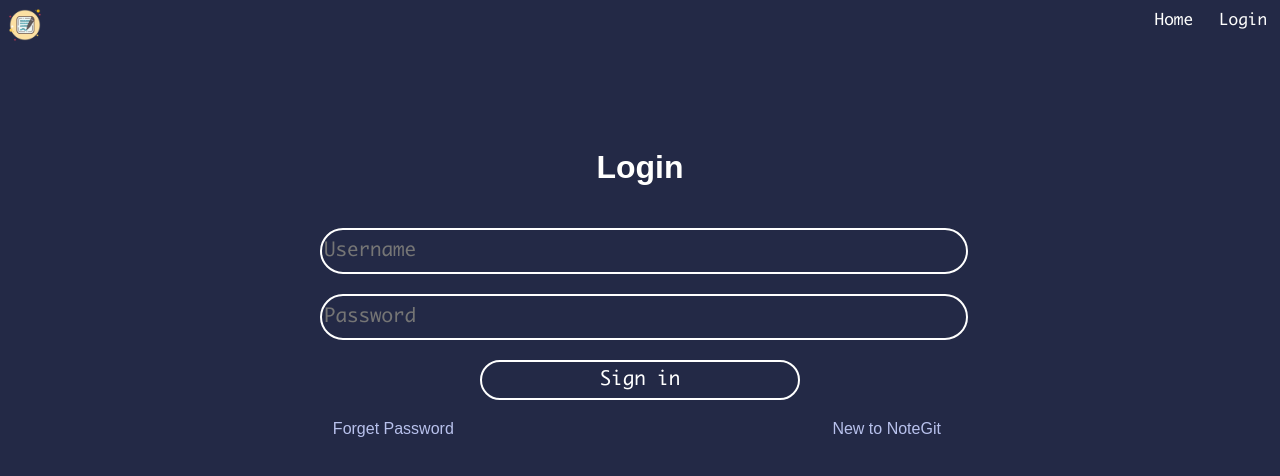
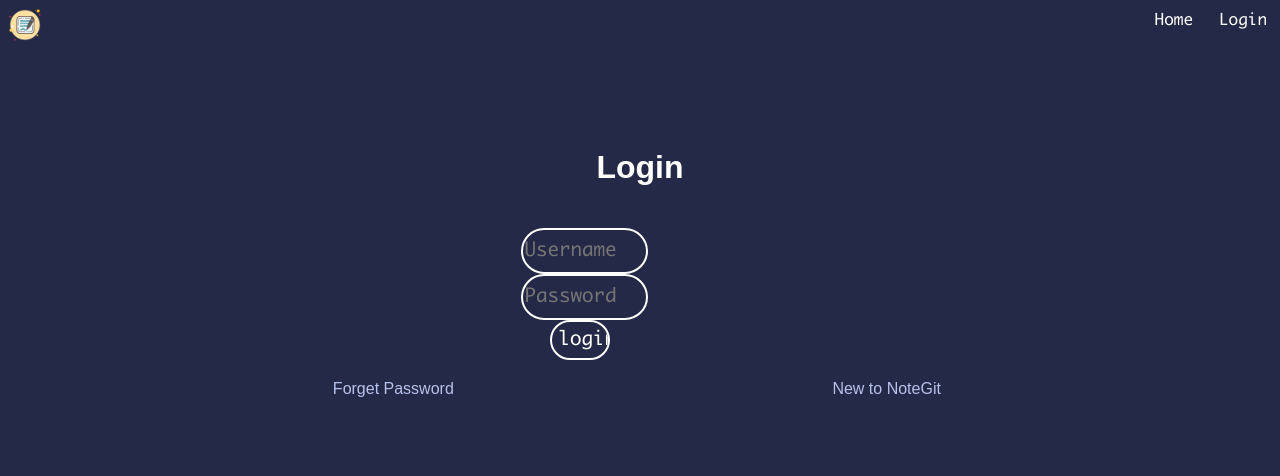
Before and after one commit to dipaashu/TNRP, a PHP site: page /login.php in a window 1280 px wide. Shown: the top 476 px of the page. Run offline with PHP 8.4, Linux system fonts and the light colour scheme; some web fonts are replaced.

Commit message:
login try

```diff
--- a/frontend/login.php
+++ b/frontend/login.php
@@ -1,3 +1,11 @@
+<?php
+    session_start();
+    if(isset($_SESSION['user'])){
+        header("Location: index.php");
+    }
+
+?>
+
 <!DOCTYPE html>
 <html>
     <head>
@@ -25,9 +33,32 @@
         <!-- login form  -->
         <div class="login">
             <h1>Login</h1>
-            <div class="input"><input type="text" placeholder="Username"></div>
-            <div class="input"><input type="password" placeholder="Password"></div>
-            <div class="input"><input type="submit" value="Sign in"></div>
+            <?php
+            if(isset($_POST["login"])){
+                $uname = $_POST["uname"];
+                $password = $_POST["password"];
+                require_once './db.php';
+                $sql = "SELECT * FROM signup WHERE uname = '$uname'";
+                $result = mysqli_query($conn, $sql);
+                $user = mysqli_fetch_array($result, MYSQLI_ASSOC);
+                if ($user) {
+                    if (password_verify($password, $user['password'])) {
+                        session_start();
+                        $_SESSION['user'] = $user;
+                        header("Location: home.php");
+                        die();
+                    }
+                        else echo "<div class='error' style='color:red;> Password is incorrect</div>";
+                    }
+                else echo "<div class='error' style='color:red;> Username is incorrect</div>";
+                }
+
+            ?>
+            <form action="login.php" method="post">
+                <div class="input"><input type="text" name="uname" placeholder="Username"></div>
+                <div class="input"><input type="password" name="password" placeholder="Password"></div>
+                <div class="input"><input type="submit" value="login"></div>
+            </form>
             <div class="links">
                 <a href="#">Forget Password</a>
                 <a href="./signup.php">New to NoteGit</a>
```
Also changed, not shown: frontend/home.php (added, +11 -0 lines), frontend/user/home.php (deleted).
